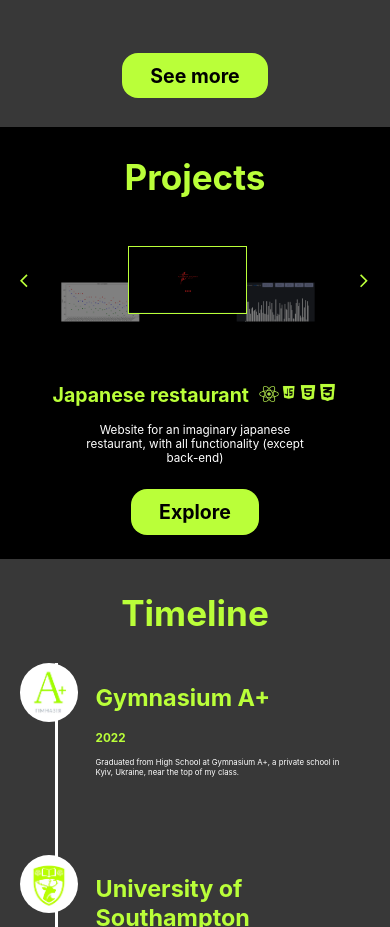
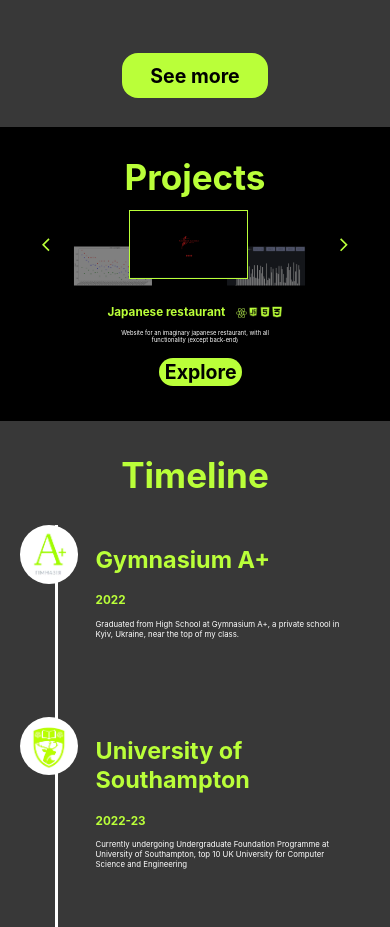
Before and after one commit to Avdieienko/My-Portfolio, a React (Create React App) app in the folder portfolio/: page / in a window 390 px wide. Shown: the part 3330-4257 px from the top of the page. Built offline with nearby package versions, Linux system fonts and the light colour scheme.

Commit message:
Mobile orientation screen visual change

```diff
--- a/portfolio/src/styles/Projects.css
+++ b/portfolio/src/styles/Projects.css
@@ -1,5 +1,10 @@
 .projects_section{
-    text-align: center;
+  display: flex;
+  flex-direction: column;
+  justify-content: space-between;
+  text-align: center;
+  align-items: center;
+  padding-bottom: 5%;
 }
 
   .projects_wrapper{
@@ -240,20 +245,20 @@
     align-items: center;
     justify-content: center;
     flex-wrap: nowrap;
-
+    width:100%;
   }
 
   .project_skills{
     margin-left: 3%;
   }
   .project_skill{
-    width:5vw;
+    width:3vw;
     height: auto;
   }
 
   .project_title{
     font-size: 3vw;
-    max-width:60vw
+    max-width:70vw
   }
 
   .project_description{
@@ -271,22 +276,7 @@
 
 
 @media (orientation:portrait) {
-
-  .projects_wrapper{
-    height:20vh;
+  .projects_git{
+    font-size: 8vw;
   }
-    /* .ml .project_image, .rhr .project_image.helper, .mr .project_image, .project_image.helper, .project_image.invisible{
-        width:30vw;
-        height:17vw;
-    } */
-    .project_description{
-      font-size: 3vw;
-      width:60vw;
-    }
-    .project_title{
-      font-size: 5vw;
-    }
-    .explore{
-      margin: 10% 0%;
-    }
 }
```
Also changed, not shown: portfolio/src/styles/ProjectsMob.css (added, +43 -0 lines).
